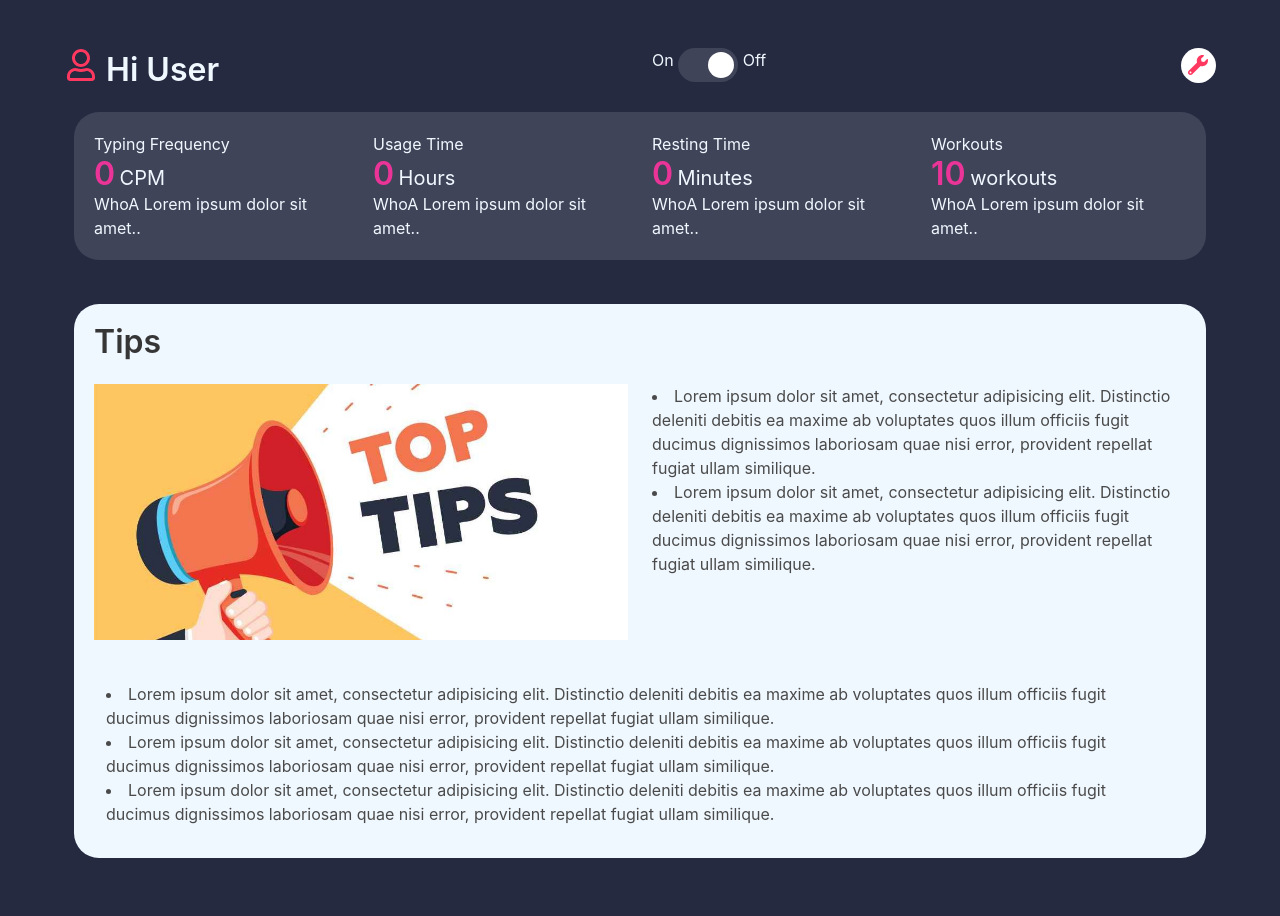
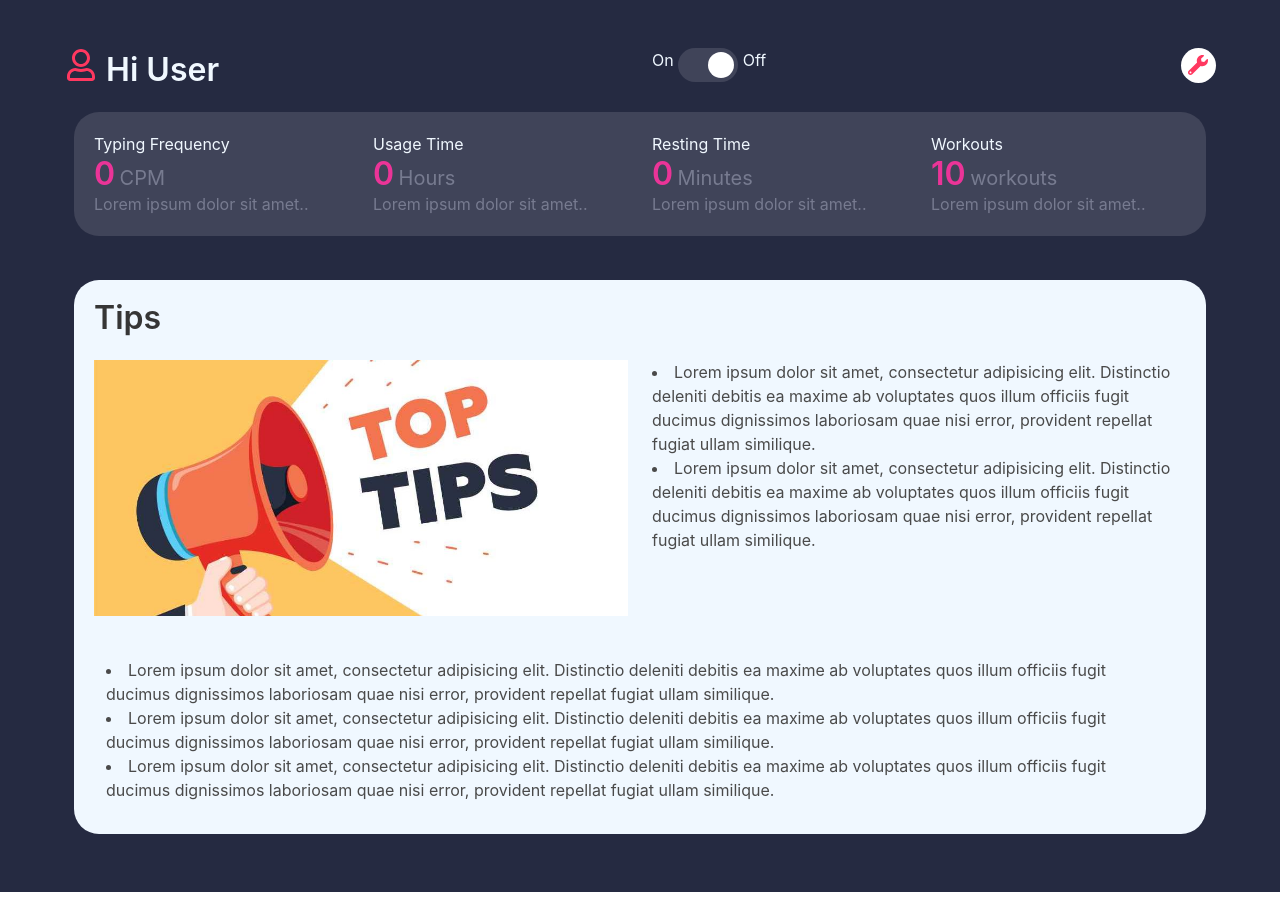
Before and after one commit to sanvishal/hack-summit, an Electron app: page mainWindow.html in a window 1280 px wide. Both pictures are taken after typing "Sample", "Sample" into the empty fields and a click on the button "Submit". After the commit the page ends 892 px from the top, so only its background shows below. Drawn offline with nearby package versions, Linux system fonts and the light colour scheme; no server answers; a web font is replaced by a local one.

Commit message:
various fixes

```diff
--- a/assets/styles.css
+++ b/assets/styles.css
@@ -123,3 +123,7 @@ input:checked + .slider:before {
     rgba(248, 87, 166, 1) 0%
   );
 }
+
+.dash-msg {
+  color: #777b90;
+}
--- a/main.js
+++ b/main.js
@@ -52,7 +52,7 @@ app.on("ready", () => {
     })
   );
 
-  TrayWindow.webContents.openDevTools();
+  MainWindow.webContents.openDevTools();
   TrayWindow.hide();
 
   const mainMenu = new Menu.buildFromTemplate(mainMenTemplate);
--- a/mainWindow.html
+++ b/mainWindow.html
@@ -162,32 +162,40 @@
             <div class="column">
               Typing Frequency<br />
               <span class="title" id="freq-span" style="color:#eb3498">0</span>
-              <span class="subtitle" style="color: aliceblue"> CPM</span>
+              <span class="subtitle unit" style="color: #777B90"> CPM</span>
               <br />
-              WhoA Lorem ipsum dolor sit amet..
+              <span id = "cpm-msg" class= "dash-msg">
+                Lorem ipsum dolor sit amet..
+              </span>
             </div>
             <div class="column">
               Usage Time<br />
               <span class="title" id="usage-span" style="color: #eb3498"
                 >0</span
               >
-              <span class="subtitle" style="color: aliceblue"> Hours</span
+              <span class="subtitle unit" style="color: #777B90"> Hours</span
               ><br />
-              WhoA Lorem ipsum dolor sit amet..
+              <span id = "usage-msg" class= "dash-msg">
+                Lorem ipsum dolor sit amet..
+              </span>
             </div>
             <div class="column">
               Resting Time <br />
               <span class="title" id="rest-span" style="color: #eb3498">0</span>
-              <span class="subtitle" style="color: aliceblue"> Minutes</span
+              <span class="subtitle unit" style="color: #777B90"> Minutes</span
               ><br />
-              WhoA Lorem ipsum dolor sit amet..
+              <span id = "rest-msg" class= "dash-msg">
+                Lorem ipsum dolor sit amet..
+              </span>
             </div>
             <div class="column" id="workoutCount">
               Workouts <br />
               <span class="title" style="color: #eb3498">10</span>
-              <span class="subtitle" style="color: aliceblue"> workouts</span
+              <span class="subtitle unit" style="color: #777B90"> workouts</span
               ><br />
-              WhoA Lorem ipsum dolor sit amet..
+              <span id = "workout-msg" class= "dash-msg">
+                Lorem ipsum dolor sit amet..
+              </span>
             </div>
           </div>
         </div>
@@ -195,7 +203,7 @@
         <div class="dashboard2">
           <div>
             <h1 class="title">Tips</h1>
-            <div class="columns">
+            <div class="columns tips">
               <div class="column">
                 <div class="figure">
                   <img src="assets/tips.jpg" alt="" />
```
Also changed, not shown: notification.html (+1 -0 lines).
